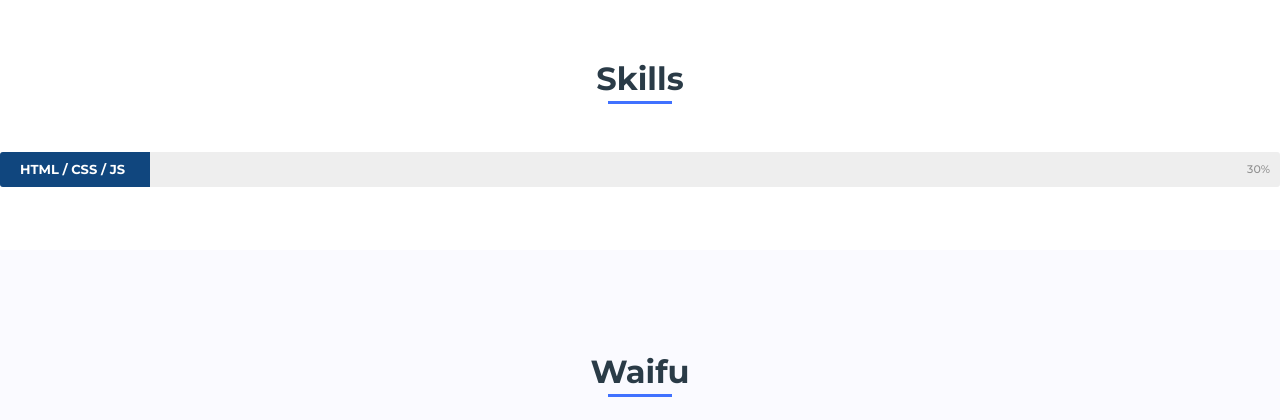
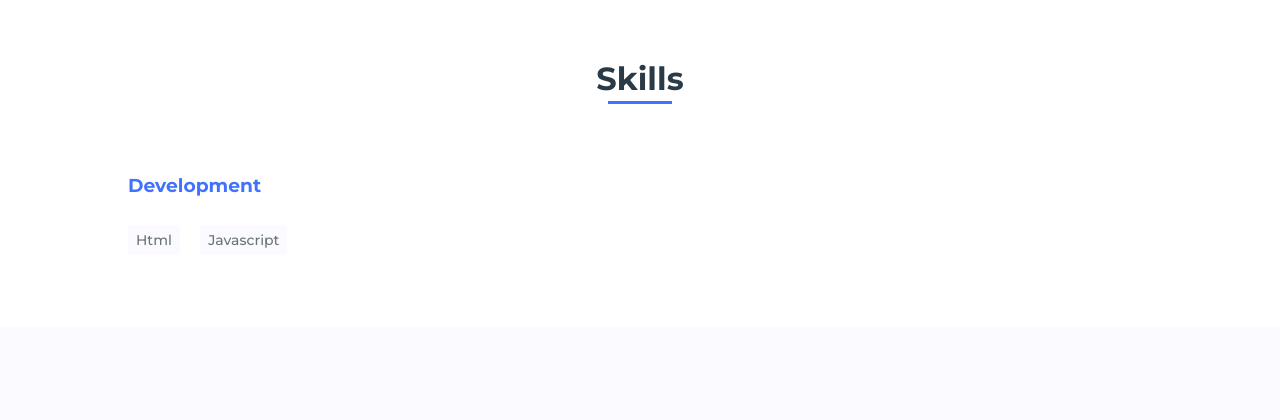
Before and after one commit to dhyZx/saktidev, a plain HTML site: page index.html in a window 1280 px wide. Shown: the part 1367-1787 px from the top of the page. Drawn offline with nearby package versions, Linux system fonts and the light colour scheme.

Commit message:
Update index.html

```diff
--- a/index.html
+++ b/index.html
@@ -53,13 +53,12 @@
                 </div>
             </section>
             <section class="skills section" id="skills">
-                <h2 class="section-title">Skills</h2>
-                     <div class="skillbar clearfix " data-percent="30%">
-	<div class="skillbar-title" style="background: #124e8c;"><span>HTML / CSS / JS</span></div>
-	<div class="skillbar-bar" style="background: #4288d0;"></div>
-	<div class="skill-bar-percent">30%</div>
-</div>
-                </div>
+            <h2 class="section-title">Skills</h2>
+                <div class="skills__container bd-grid">
+                    <div class="skills__box">
+                        <h3 class="skills__subtitle">Development</h3>
+                        <span class="skills__name">Html</span>
+                        <span class="skills__name">Javascript</span>
             </section>
             <section class="portfolio section" id="portfolio">
                 <h2 class="section-title">Waifu</h2>
```
